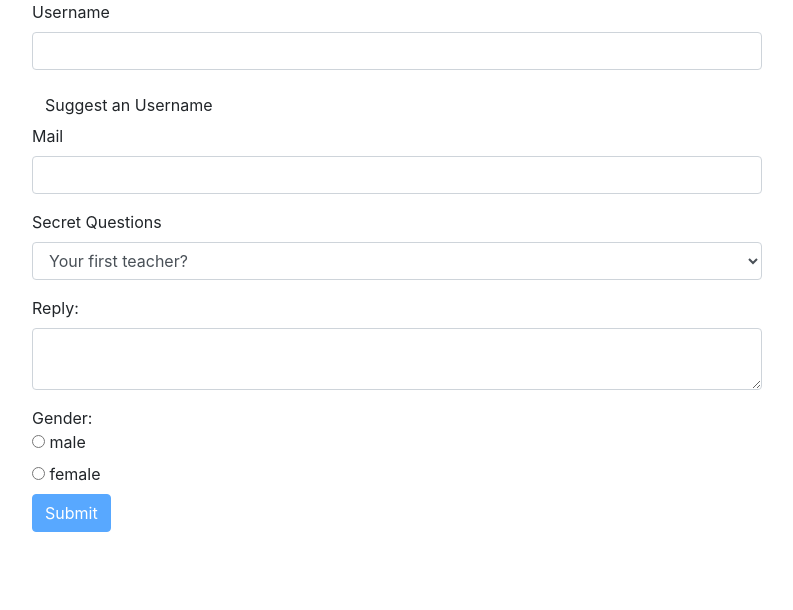
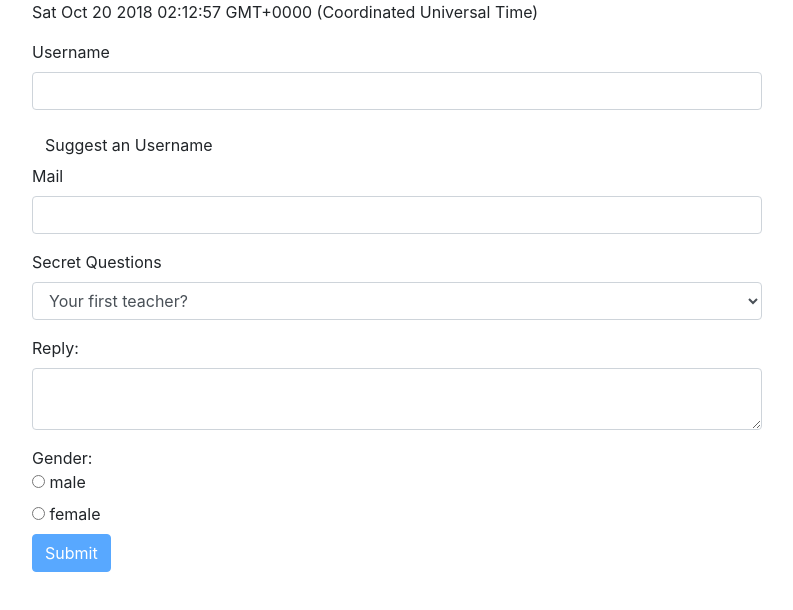
Before and after one commit to prateek-1510/form--template-driven-, an Angular app: page / in a window 1280 px wide. Shown: the top 610 px of the page, without its empty margins (53-846 px from the left). Built offline with nearby package versions, Linux system fonts and the light colour scheme.

Commit message:
shorten pipe added and current date displayed as a resolved promise after 3 sec timeout

```diff
--- a/src/app/app.component.html
+++ b/src/app/app.component.html
@@ -3,6 +3,7 @@
     <div class="col-xs-12 col-sm-10 col-md-8 col-sm-offset-1 col-md-offset-2">
       <form (ngSubmit)="onSubmit()" #f="ngForm">
         <div id="user-data" ngModelGroup="userdata">
+          <p>{{currentDate| async}}</p>
           <div class="form-group">
             <label for="username">Username</label>
             <input type="text" id="username" class="form-control" ngModel name="username">
@@ -25,7 +26,7 @@
           <label for="reply">Reply:</label>
           <textarea class="form-control" rows="2" name="securityReply" [(ngModel)]="securityQuesReply"></textarea>
           <p>
-            {{securityQuesReply}}
+            {{securityQuesReply | uppercase | shorten:'securityQuesReply'}}
           </p>
         </div>
         Gender:<br><div class="radio"
--- a/src/app/app.component.ts
+++ b/src/app/app.component.ts
@@ -11,6 +11,15 @@ export class AppComponent {
   defaultSecurityQues="teacher";
   securityQuesReply:string;
   genders=['male','female'];
+  currentDate=new Promise(
+    (resolve,reject)=>{
+      setTimeout(()=>
+      {
+        resolve(new Date())
+      },3000);
+    }
+  );
+
 
   // onSubmit(form:NgForm)
   // {
--- a/src/app/app.module.ts
+++ b/src/app/app.module.ts
@@ -1,11 +1,12 @@
 import { BrowserModule } from '@angular/platform-browser';
-import { NgModule } from '@angular/core';
+import { NgModule,PipeTransform } from '@angular/core';
 import { FormsModule } from '@angular/forms';
 import { AppComponent } from './app.component';
+import { ShortenPipe } from './shorten.pipe';
 
 @NgModule({
   declarations: [
-    AppComponent
+    AppComponent,ShortenPipe
   ],
   imports: [
     BrowserModule,FormsModule
@@ -14,4 +15,5 @@ import { AppComponent } from './app.component';
   bootstrap: [AppComponent]
 })
 export class AppModule {
+
  }
--- /dev/null
+++ b/src/app/shorten.pipe.ts
@@ -0,0 +1,18 @@
+import { Pipe,PipeTransform } from '@angular/core';
+@Pipe(
+  {
+    name:'shorten'
+  }
+)
+export class ShortenPipe implements PipeTransform
+{
+  transform(value:string)
+  {
+    if(value!=undefined && value.length>10)
+    {
+      return value.substr(0,10)+"...";
+    }
+    return value;
+  }
+
+}
```
